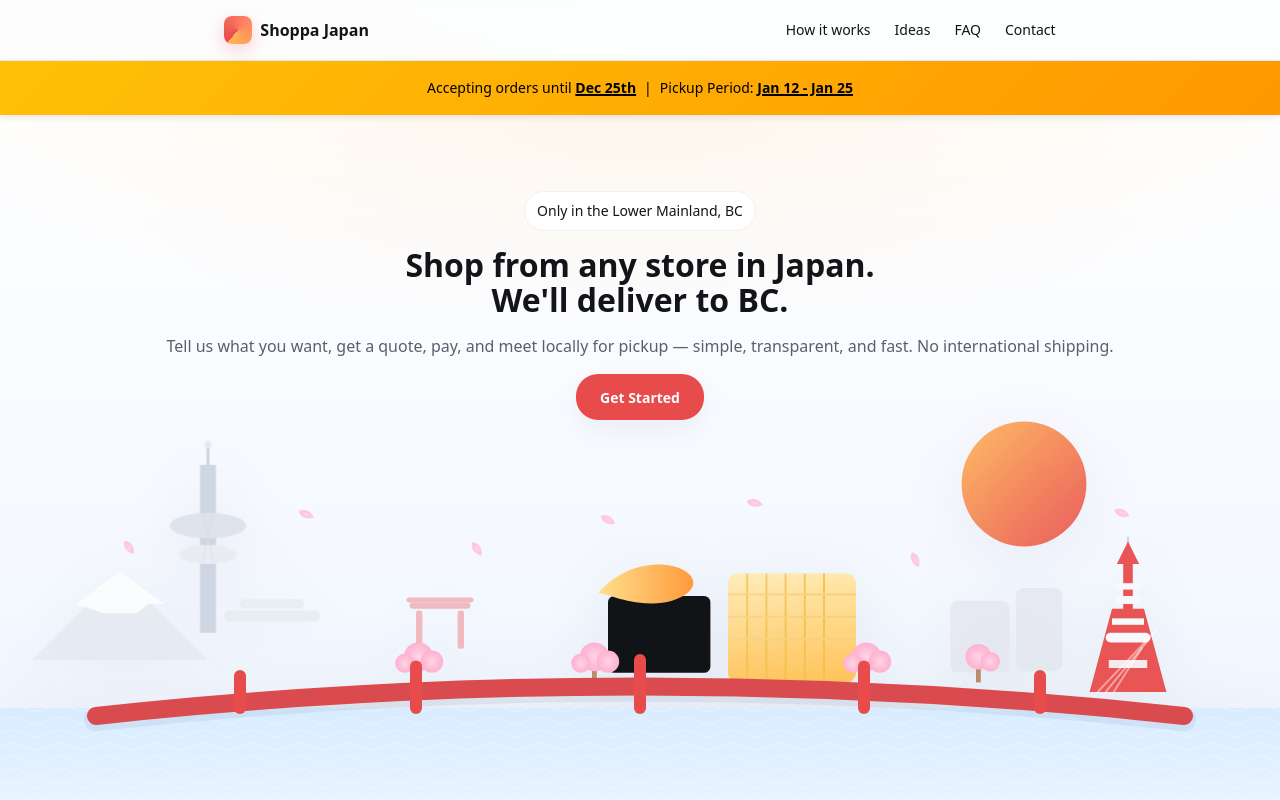
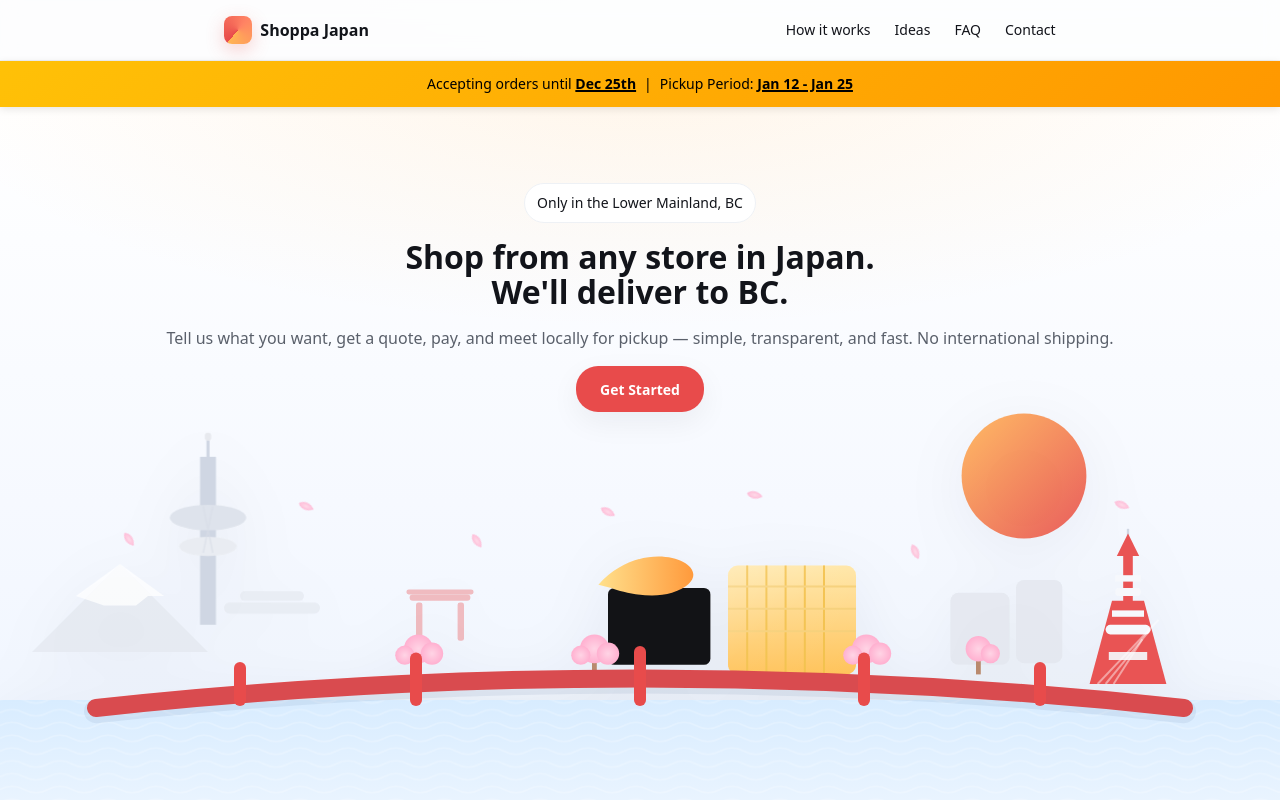
Before and after one commit to Alfrey-Chan/shoppa, a React (Vite) app in the folder shoppa/Shoppa/: page / in a window 1280 px wide. Shown: the top 800 px of the page. Built offline with nearby package versions, Linux system fonts and the light colour scheme.

Commit message:
adjust banner padding

```diff
--- a/shoppa/Shoppa/src/pages/HomePage.module.css
+++ b/shoppa/Shoppa/src/pages/HomePage.module.css
@@ -2,7 +2,7 @@
 	background: linear-gradient(135deg, #ffc107, #ff9800);
 	color: #000;
 	text-align: center;
-	padding: var(--space-md);
+	padding: 12px;
 	font-size: var(--font-size-sm);
 	font-weight: 500;
 	position: sticky;
```
